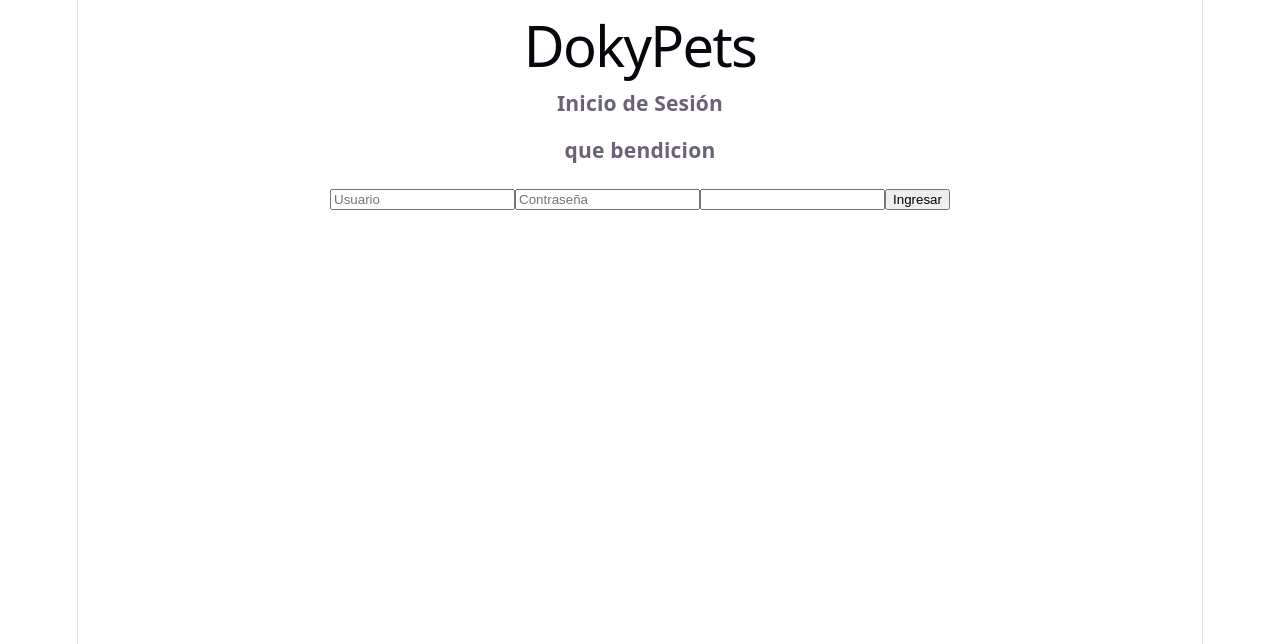
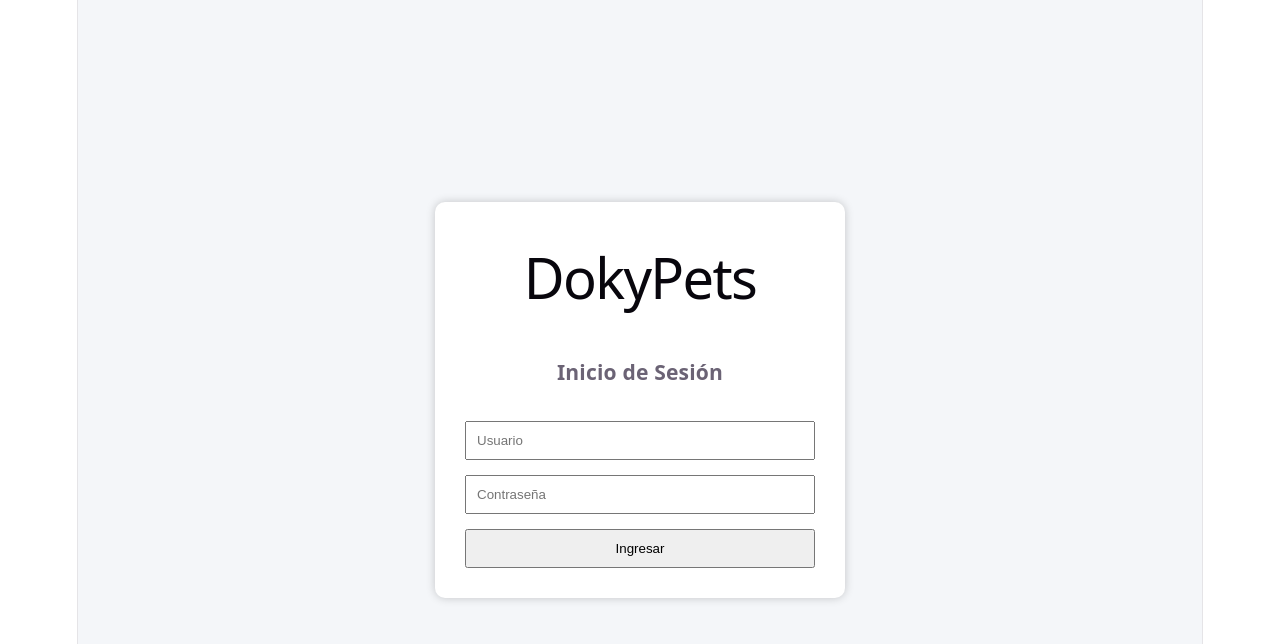
Before and after one commit to yadirallce28s-create/Sistema-Inventario, a React app in the folder frontend/: page / in a window 1280 px wide. Shown: the top 644 px of the page. Built offline with nearby package versions, Linux system fonts and the light colour scheme; the HTML template or start-up script is replaced by a standard one.

Commit message:
Diseñar pantalla Login

```diff
--- a/frontend/src/css/login.css
+++ b/frontend/src/css/login.css
@@ -0,0 +1,37 @@
+.login-container{
+    width:100%;
+    height:100vh;
+    display:flex;
+    justify-content:center;
+    align-items:center;
+    background:#f4f6f9;
+}
+
+.login-card{
+    width:350px;
+    padding:30px;
+    background:white;
+    border-radius:10px;
+    box-shadow:0 0 10px rgba(0,0,0,0.2);
+
+    display:flex;
+    flex-direction:column;
+    gap:15px;
+}
+
+.login-card h1{
+    text-align:center;
+}
+
+.login-card h3{
+    text-align:center;
+}
+
+.login-card input{
+    padding:10px;
+}
+
+.login-card button{
+    padding:10px;
+    cursor:pointer;
+}
--- a/frontend/src/pages/Login.jsx
+++ b/frontend/src/pages/Login.jsx
@@ -1,32 +1,31 @@
-import React from "react";
-//import Login from "../css/Login.css"
-/*export default Login() = {
+import "../css/login.css";
 
-}*/
-function Login() {
+const Login = () => {
   return (
-    <div className="container mt-5">
+    <div className="login-container">
+      <div className="login-card">
+
         <h1>DokyPets</h1>
+
         <h3>Inicio de Sesión</h3>
-        <h3>que bendicion</h3>
+
         <input
           type="text"
-        className="form-control mt-3"
           placeholder="Usuario"
         />
 
         <input
           type="password"
-        className="form-control mt-3"
           placeholder="Contraseña"
         />
-      <input type="text" className="bg-green-200" />
 
-      <button className="btn btn-primary mt-3">
+        <button>
           Ingresar
         </button>
+
+      </div>
     </div>
   );
-}
+};
 
 export default Login;
```
Lines whose indentation alone changed are shown as unchanged.
